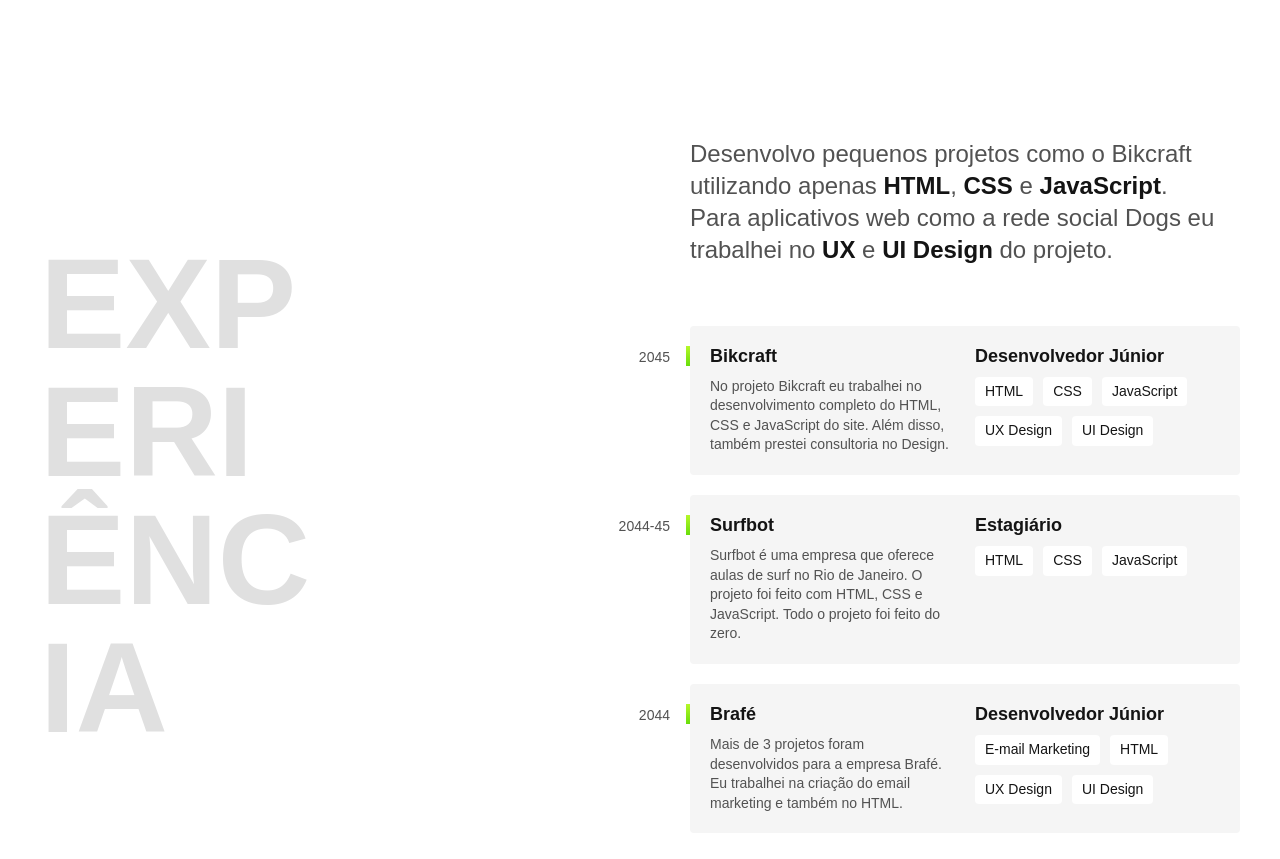
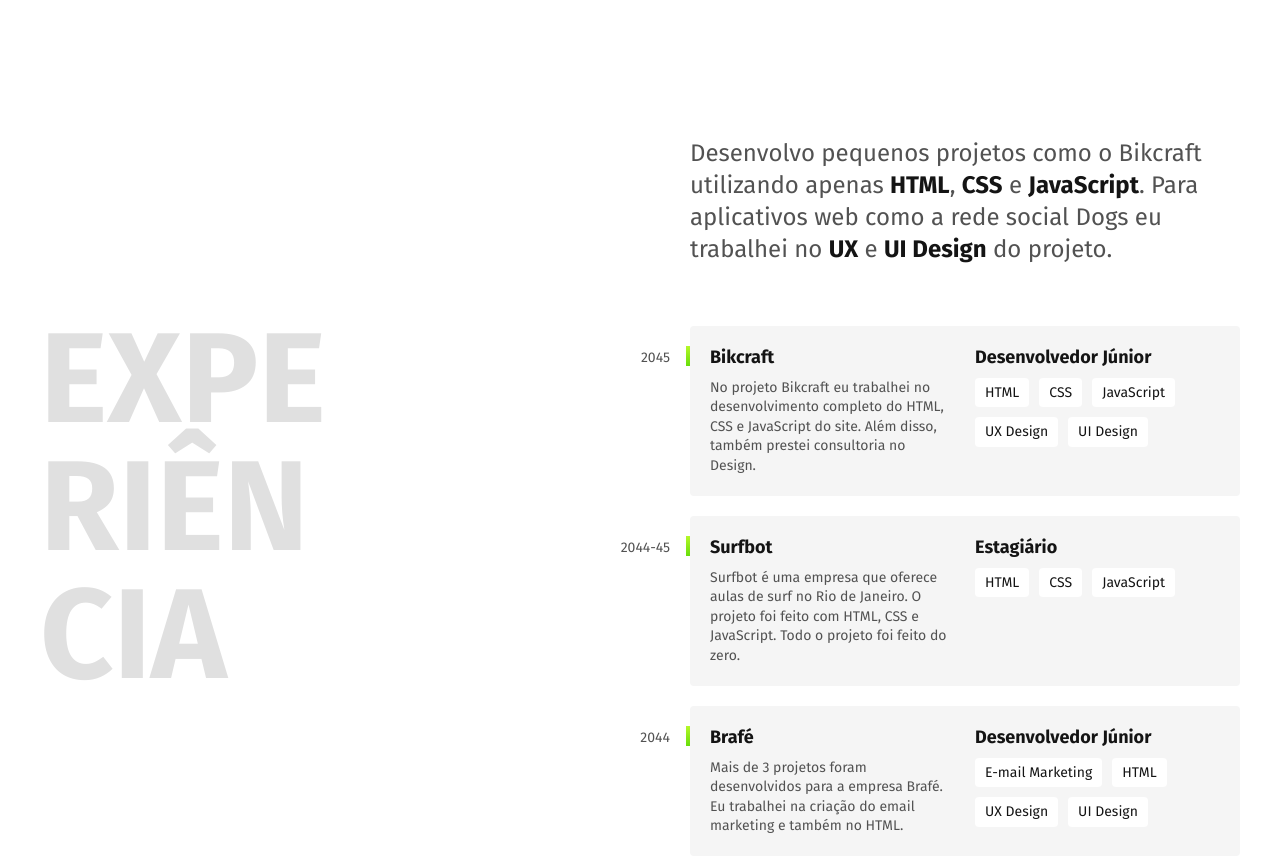
Before and after one commit to ProgramadorGabs/programadorgabs.github.io, a plain HTML site: page index.html in a window 1280 px wide. Shown: the part 800-1659 px from the top of the page. Drawn offline with Linux system fonts and the light colour scheme.

Commit message:
Google Fonts

```diff
--- a/index.html
+++ b/index.html
@@ -5,6 +5,10 @@
   <meta name="viewport" content="width=device-width, initial-scale=1.0">
   <meta name="description" content="Desenvolvedor Front End e UI/UX Designer  localizado no Rio de Janeiro">
   <link rel="stylesheet" href="./css/style.css">
+
+  <link rel="preconnect" href="https://fonts.googleapis.com">
+<link rel="preconnect" href="https://fonts.gstatic.com" crossorigin>
+<link href="https://fonts.googleapis.com/css2?family=Fira+Sans:ital,wght@0,100;0,200;0,300;0,400;0,500;0,600;0,700;0,800;0,900;1,100;1,200;1,300;1,400;1,500;1,600;1,700;1,800;1,900&family=IBM+Plex+Mono:ital,wght@0,100;0,200;0,300;0,400;0,500;0,600;0,700;1,100;1,200;1,300;1,400;1,500;1,600;1,700&family=Playfair+Display+SC:ital,wght@0,400;0,700;0,900;1,400;1,700;1,900&display=swap" rel="stylesheet">
 
   <title>Lobo - Desenvolvedor e Designer</title>
 </head>
```
